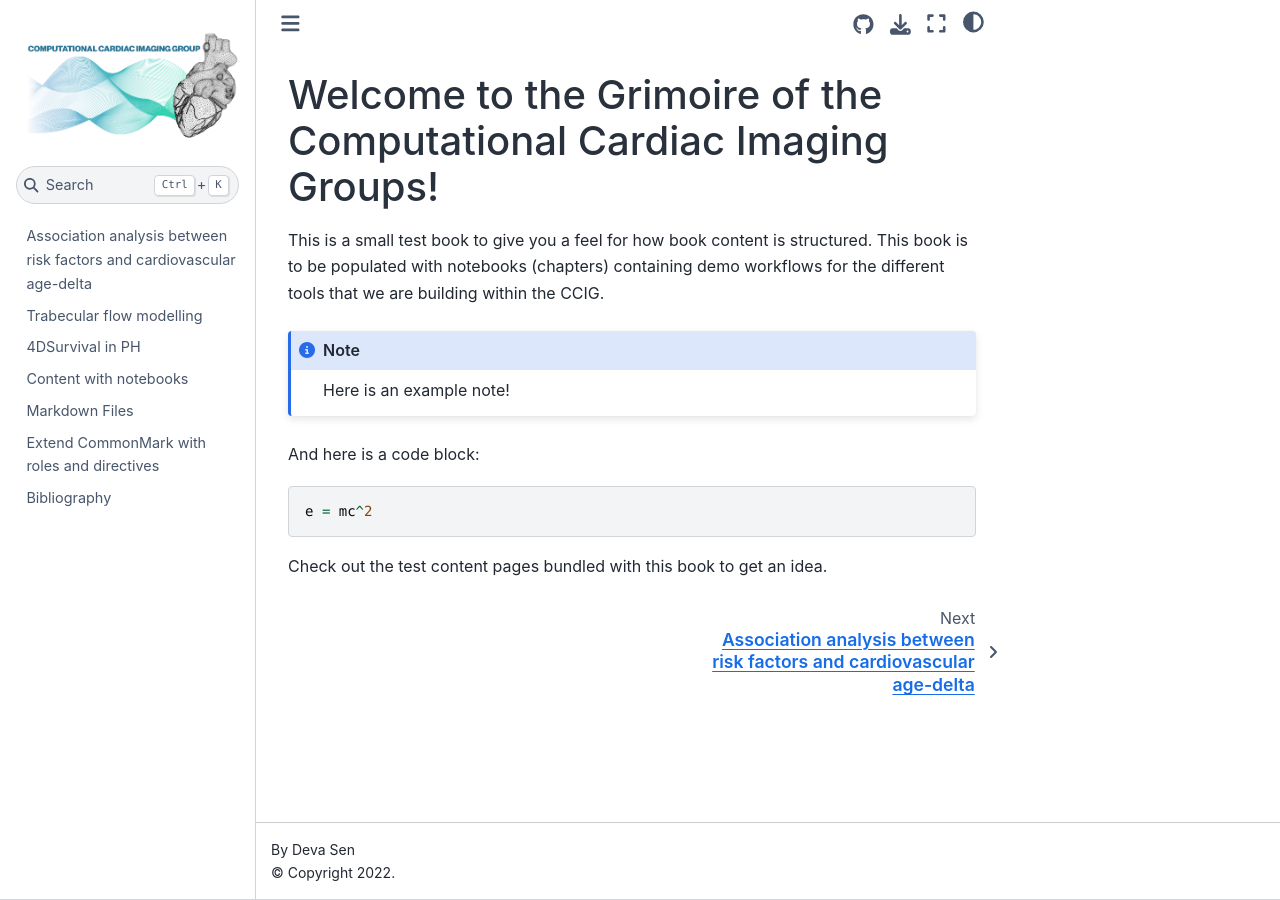
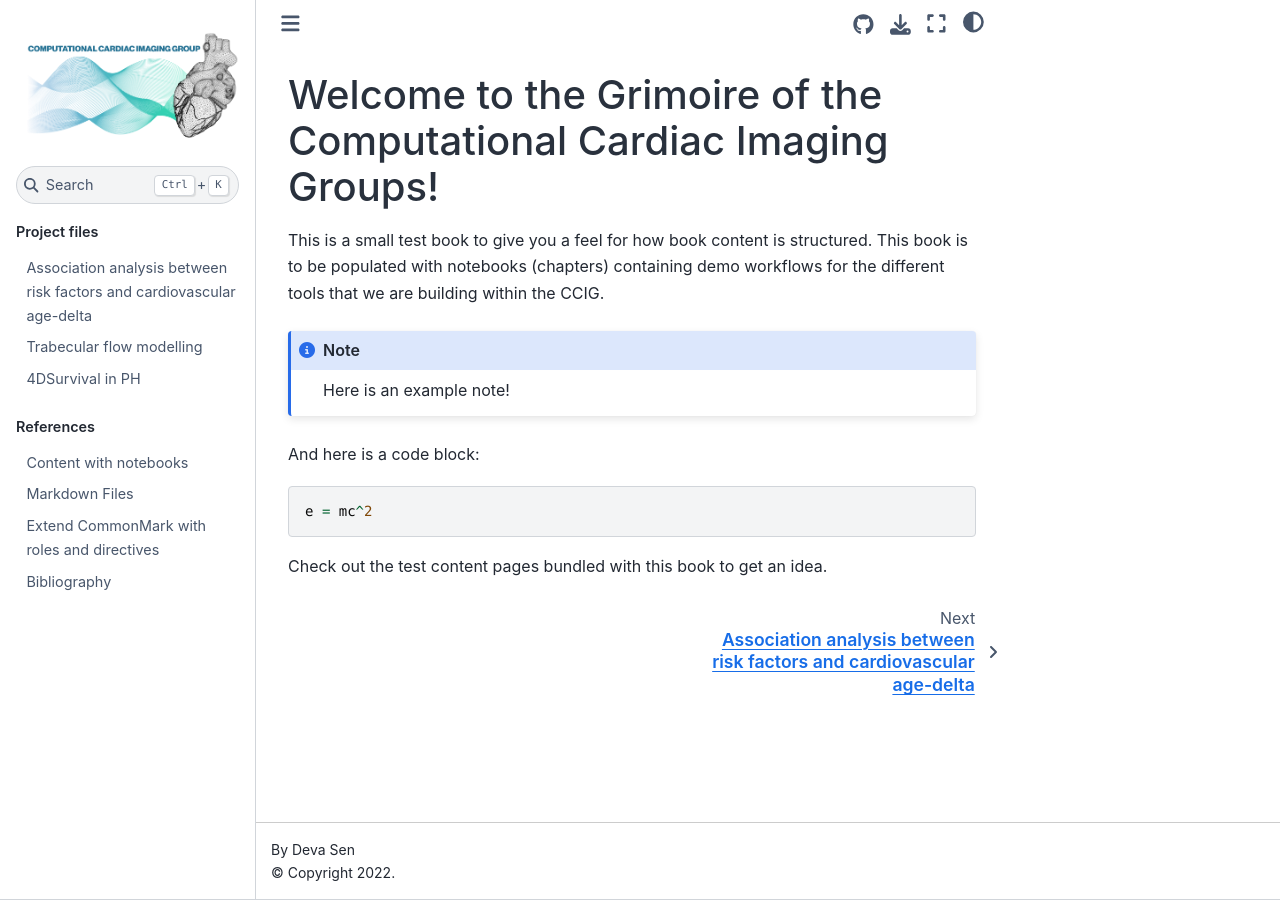
Before and after one commit to DevaSenevi/CCIG, a Jupyter Book: the page built from index.md, in a window 1280 px wide. Built offline with Jupyter Book 1.0.4 settings and Sphinx 7.4.7 and the Sphinx Book theme 1.1.4, drawn with Linux system fonts in a browser that asks for light colours; part of the change alters nothing that is shown.

```diff
--- a/_toc.yml
+++ b/_toc.yml
@@ -3,14 +3,36 @@
 
 format: jb-book
 root: index
-chapters:
+parts:
+- caption: Project files
+  chapters:
   - file: book/analysis_steps
   - file: book/trabeculae_models
   - file: book/4Dsurvival_PH/4Dsurvival_ph
+
+- caption: References
+  chapters:
   - file: book/notebooks
   - file: book/markdown
   - file: book/testMyST
   - file: book/bibliography
+
+
+
+
+
+#######Below is the example format for a toc file both as chapters and sections#######
+
+#format: jb-book
+#root: index
+#chapters:
+#  - file: book/analysis_steps
+#  - file: book/trabeculae_models
+#  - file: book/4Dsurvival_PH/4Dsurvival_ph
+#  - file: book/notebooks
+#  - file: book/markdown
+#  - file: book/testMyST
+#  - file: book/bibliography
 
 
 # Or you organize the TOC by parts
```
